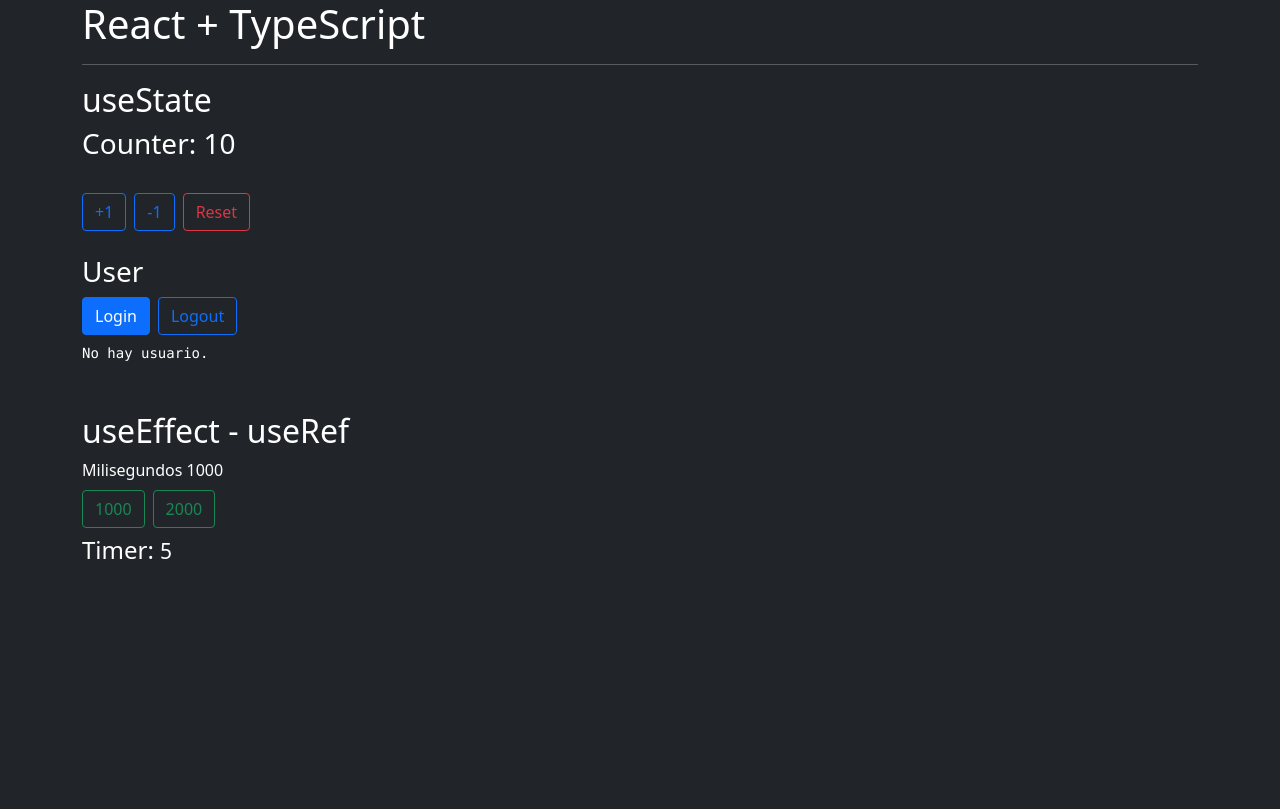
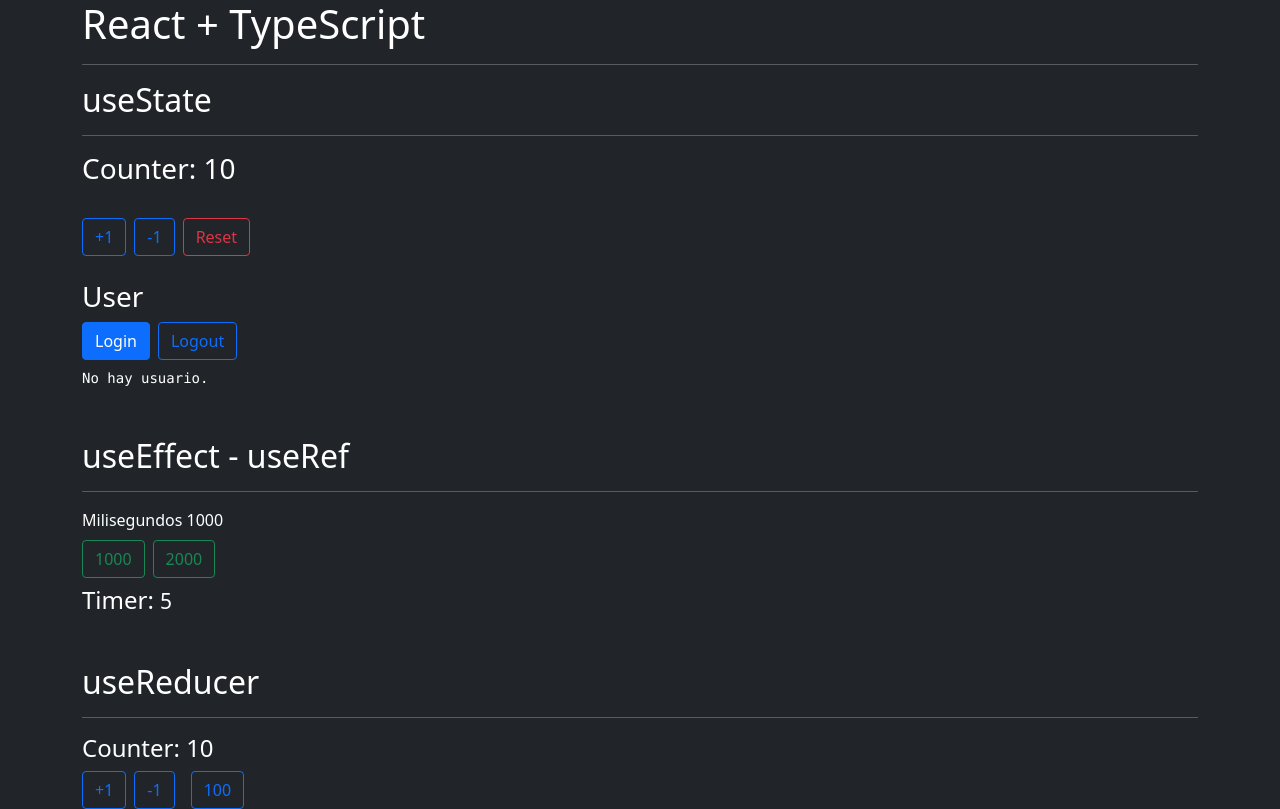
Before and after one commit to TomasCuevas/Aprendiendo-React-Ts, a React (Vite) app: page / in a window 1280 px wide. Built offline with nearby package versions, Linux system fonts and the light colour scheme.

Commit message:
useReducer in React+Ts

```diff
--- a/src/App.tsx
+++ b/src/App.tsx
@@ -4,6 +4,9 @@
 
 // useEffect
 import { TimerPadre } from './components/TimerPadre';
+
+// useReducer
+import { CounterRed } from './components/CounterRed';
 
 export const App = () => {
   return (
@@ -12,11 +15,17 @@
       <hr />
 
       <h2>useState</h2>
+      <hr />
       <Counter />
       <User />
 
       <h2 className="mt-5">useEffect - useRef</h2>
+      <hr />
       <TimerPadre />
+
+      <h2 className="mt-5">useReducer</h2>
+      <hr />
+      <CounterRed />
     </>
   );
 };
--- a/src/components/Counter.tsx
+++ b/src/components/Counter.tsx
@@ -12,7 +12,7 @@
   };
 
   return (
-    <div className="mt-2">
+    <>
       <h3>Counter: {counter}</h3>
       <br />
       <button onClick={() => onIncrement(counter)} className="btn btn-outline-primary">
@@ -24,6 +24,6 @@
       <button onClick={() => setCounter(10)} className="btn btn-outline-danger">
         Reset
       </button>
-    </div>
+    </>
   );
 };
--- /dev/null
+++ b/src/components/CounterRed.tsx
@@ -0,0 +1,62 @@
+import { useReducer } from 'react';
+
+const initialState = {
+  counter: 10,
+};
+
+type Action = { type: 'increment' } | { type: 'decrement' } | { type: 'custom'; payload: number };
+
+const counterReducer = (state: typeof initialState, action: Action) => {
+  switch (action?.type) {
+    case 'increment':
+      return {
+        ...state,
+        counter: state.counter + 1,
+      };
+
+    case 'decrement':
+      return {
+        ...state,
+        counter: state.counter - 1,
+      };
+
+    case 'custom':
+      return {
+        ...state,
+        counter: action.payload,
+      };
+
+    default:
+      return state;
+  }
+};
+
+export const CounterRed = () => {
+  const [{ counter }, dispatch] = useReducer(counterReducer, initialState);
+
+  const onIncrement = () => {
+    dispatch({ type: 'increment' });
+  };
+
+  const onDecrement = () => {
+    dispatch({ type: 'decrement' });
+  };
+
+  return (
+    <>
+      <h4>Counter: {counter}</h4>
+      <button onClick={onIncrement} className="btn btn-outline-primary">
+        +1
+      </button>
+      <button onClick={onDecrement} className="btn btn-outline-primary mx-2">
+        -1
+      </button>
+      <button
+        onClick={() => dispatch({ type: 'custom', payload: 100 })}
+        className="btn btn-outline-primary mx-2"
+      >
+        100
+      </button>
+    </>
+  );
+};
--- a/src/components/TimerPadre.tsx
+++ b/src/components/TimerPadre.tsx
@@ -5,7 +5,7 @@
   const [milisegundos, setMilisegundos] = useState(1000);
 
   return (
-    <div className="mt-2">
+    <>
       <span>Milisegundos {milisegundos}</span>
       <br />
       <button onClick={() => setMilisegundos(1000)} className="btn btn-outline-success">
@@ -16,6 +16,6 @@
       </button>
 
       <Timer milisegundos={milisegundos} />
-    </div>
+    </>
   );
 };
```
